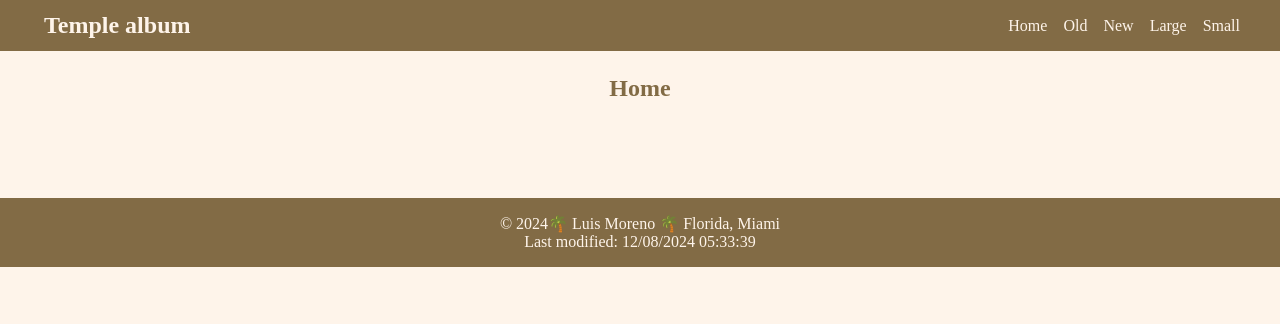
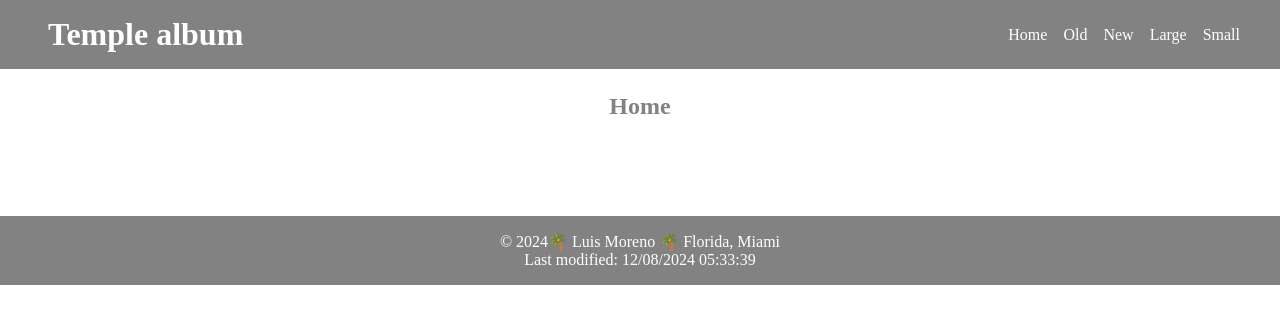
Before and after one commit to luismx31/WDD131, a plain HTML site: page filtered-temples.html in a window 1280 px wide. Drawn offline with Linux system fonts and the light colour scheme.

Commit message:
filtered-temple-updated

```diff
--- a/styles/filtered-temples.css
+++ b/styles/filtered-temples.css
@@ -2,35 +2,38 @@
     box-sizing: border-box;
     padding: 0;
     margin: 0;
+    font-family: 'Times New Roman', Times, serif;
     list-style: none;
-    font-family: 'Times New Roman', Times, serif;
+
 }
 
 :root{
-    --color1: #fef4ea;
-    --fontcolor: #826b45;
-    --color2: #ff854a;
-    --color3: #a36b30;
-    --color4: #f7eaca;
+    --color1: #ffffff;
+    --fontcolor: #828282;
+    --color2: #dbdbdb;
+    --color3: #000000;
+
 }
 
 body {
     background-color: var(--color1);
     min-width: 450px;
 
+
 }
 
 header {
+     align-items: center;
     background-color: var(--fontcolor);
     display: flex;
     justify-content: space-between;
     position: relative;
-    align-items: center;
+
 }
 
 header h1 {
     color: var(--color1);
-    font-size: 1.50em;
+    font-size: 2em;
     padding: 0.5em;
 }
 .logo.hidden {
@@ -74,11 +77,11 @@ header h1 {
   }
 
 .nav-button.close .ham:nth-child(1) {
-    transform: translateY(15px) rotate(45deg);
+    transform: translateY(10px) rotate(40deg);
 }
 
 .nav-button.close .ham:nth-child(3) {
-    transform: translateY(-10px) rotate(-30deg);
+    transform: translateY(-10px) rotate(-40deg);
 }
 
 .navi li a {
@@ -88,7 +91,7 @@ header h1 {
     display: block;
 }
 .navi li a:hover{
-    background-color: #a36b30;
+    background-color: #dbdbdb;
 }
 
 h2.title {
```
